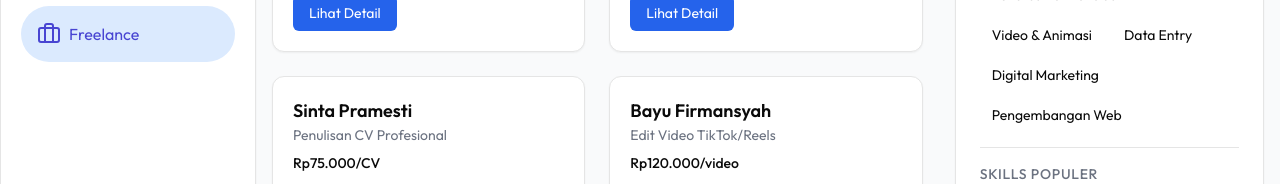
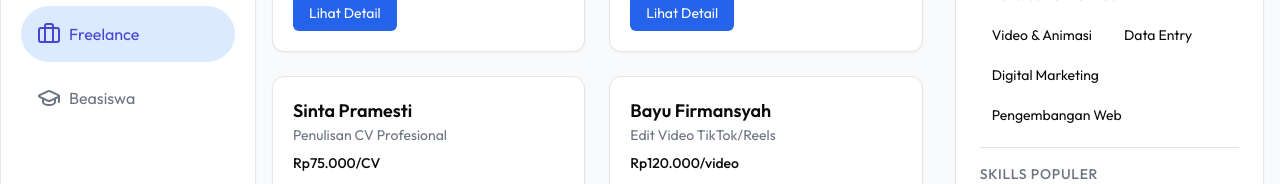
Before and after one commit to fiqgant/kosfunds, a Next.js app: page /dashboard/freelance in a window 1280 px wide. Shown: the part 395-579 px from the top of the page. Built offline with nearby package versions, Linux system fonts and the light colour scheme; no server answers.

Commit message:
add new menu

```diff
--- a/app/(routes)/dashboard/_components/SideNav.jsx
+++ b/app/(routes)/dashboard/_components/SideNav.jsx
@@ -7,6 +7,7 @@ import {
   ShieldCheck,
   CircleDollarSign,
   Briefcase,
+  GraduationCap,
 } from "lucide-react";
 import { UserButton } from "@clerk/nextjs";
 import { usePathname } from "next/navigation";
@@ -19,7 +20,8 @@ function Navigation() {
     { id: 3, name: "Anggaran", icon: PiggyBank, path: "/dashboard/budgets" },
     { id: 4, name: "Pengeluaran", icon: ReceiptText, path: "/dashboard/expenses" },
     { id: 5, name: "Perbarui", icon: ShieldCheck, path: "/dashboard/upgrade" },
-    { id: 6, name: "Freelance", icon: Briefcase, path: "/dashboard/freelance" }, // ✅ Tambahan baru
+    { id: 6, name: "Freelance", icon: Briefcase, path: "/dashboard/freelance" },
+    { id: 7, name: "Beasiswa", icon: GraduationCap, path: "/dashboard/scholarships" }, // ✅ Menu baru
   ];
 
   const path = usePathname();
@@ -54,7 +56,7 @@ function Navigation() {
         </div>
       </div>
 
-      {/* Navbar Bawah Mobile */}
+      {/* Navbar Mobile */}
       <div className="lg:hidden fixed bottom-0 left-0 w-full bg-white border-t shadow-md flex justify-around p-2 z-50 space-x-0">
         {menuList.map((menu) => (
           <Link href={menu.path} key={menu.id}>
```
